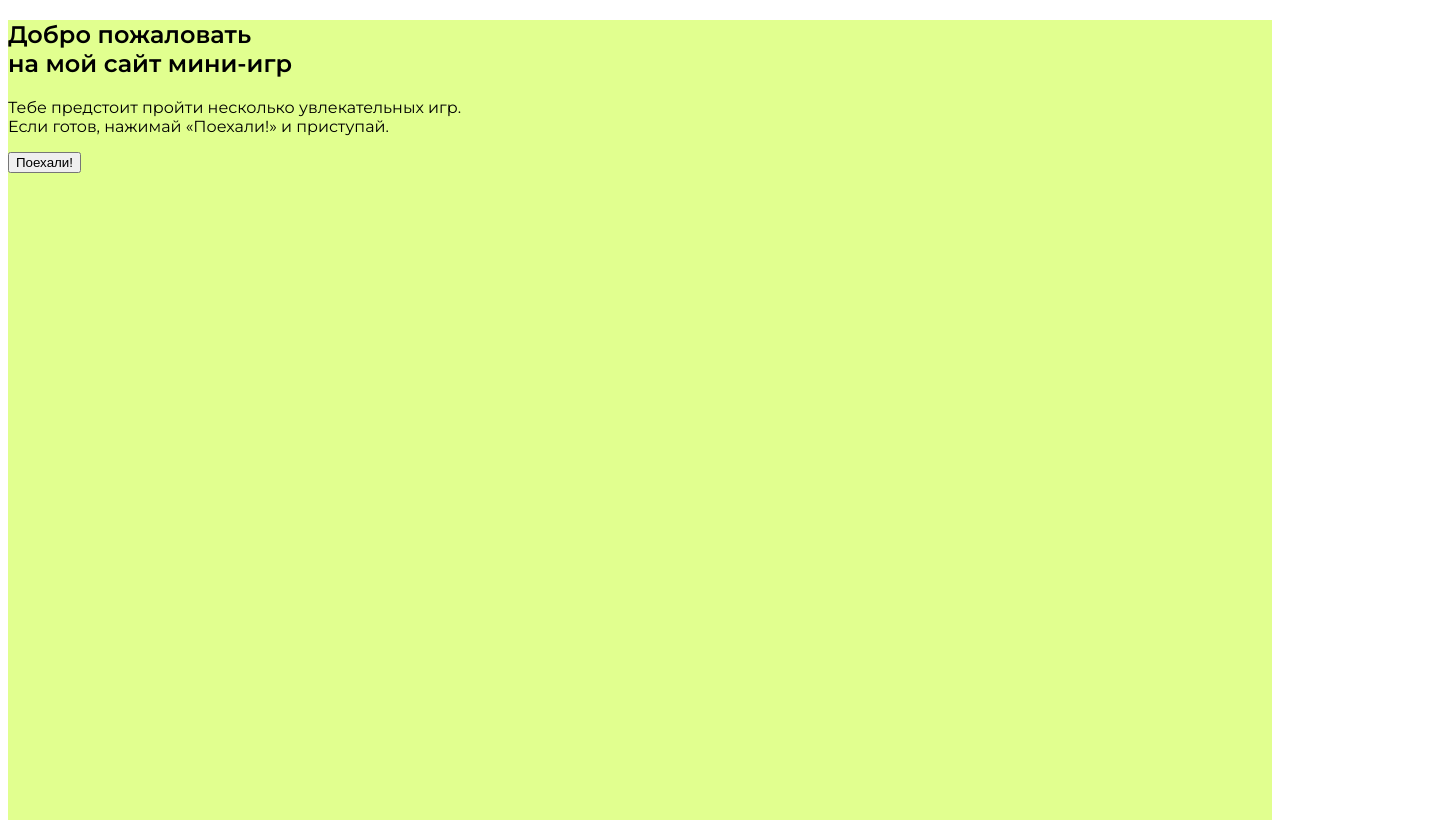
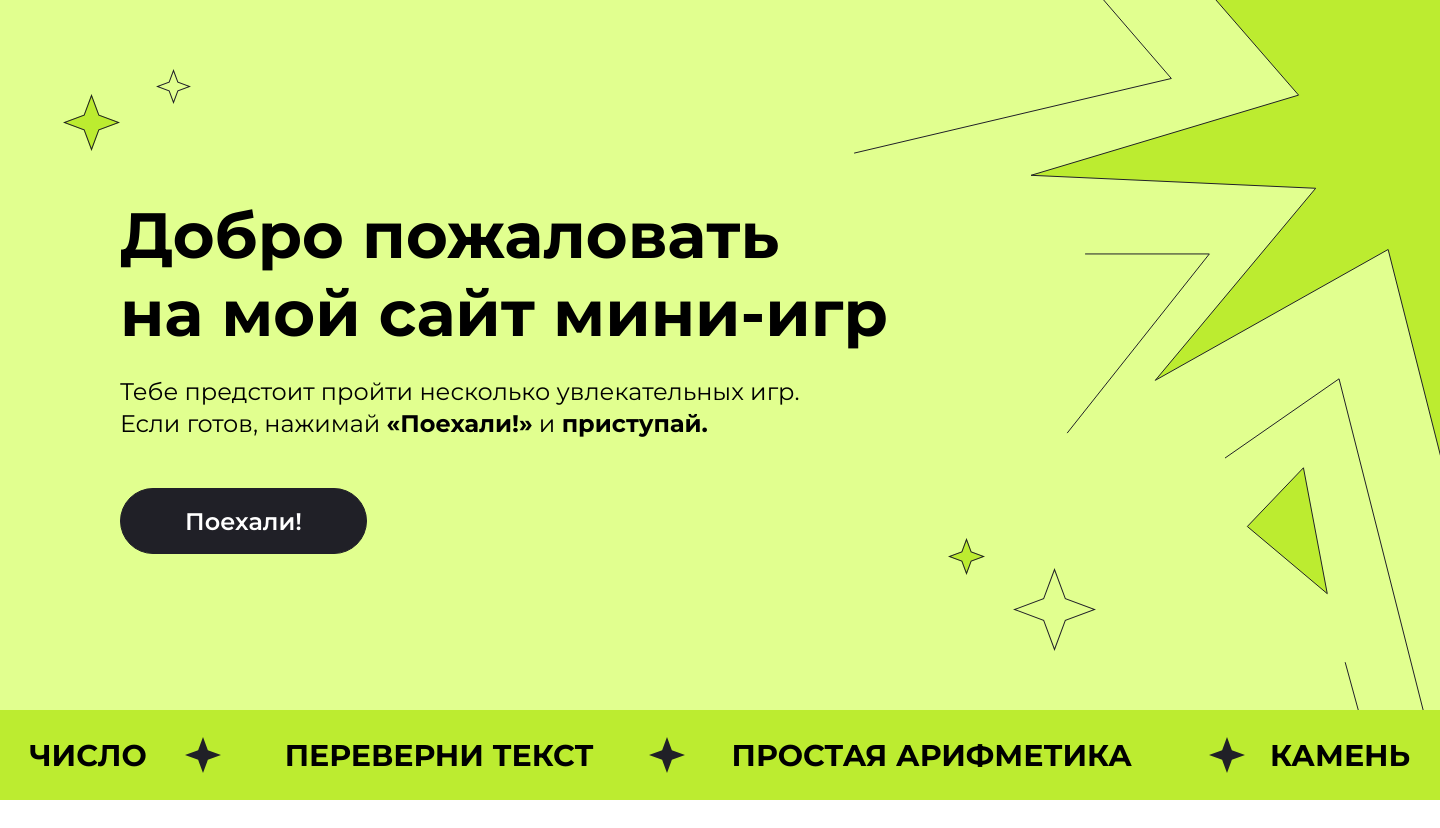
Before and after one commit to MaksimNegorkiy/2-nd-course-hw, a plain HTML site: page index.html in a window 1280 px wide. Shown: the whole page, 1440 px wide, since content can reach past the window. After the commit the page ends 800 px from the top, so only its background shows below. Drawn offline with Linux system fonts and the light colour scheme.

Commit message:
14102024

```diff
--- a/css/style.css
+++ b/css/style.css
@@ -1,3 +1,8 @@
+* {
+  margin: 0;
+  padding: 0;
+}
+
 body {
   font-family: "Montserrat", sans-serif;
 }
@@ -7,9 +12,127 @@ a {
 }
 
 .top {
+  position: absolute;
+  width: 1440px;
   height: 800px;
   background-image: url(../img/background.jpeg);
   background-repeat: no-repeat;
   background-position: center;
   background-size: cover;
+  overflow: hidden;
 }
+
+.star-top2 {
+  position: absolute;
+  left: 63px;
+  top: 94px;
+}
+
+.star-top3 {
+  position: absolute;
+  left: 156px;
+  top: 69px;
+}
+
+.star-top5 {
+  position: absolute;
+  left: 948px;
+  top: 538px;
+}
+
+.star-top4 {
+  position: absolute;
+  left: 1013px;
+  top: 568px;
+}
+
+.vector-group {
+  position: absolute;
+  width: 1074px;
+  height: 1130.46px;
+  left: 854px;
+  top: -333.46px;
+
+}
+
+.title {
+  margin-left: 120px;
+  padding-top: 196px;
+  font-size: 64px;
+  font-weight: 700;
+  line-height: 78px;
+}
+
+.top__text {
+  margin-top: 24px;
+  margin-left: 120px;
+  font-size: 24px;
+  font-weight: 400;
+  line-height: 32px;
+}
+
+.button {
+  margin-top: 48px;
+  margin-left: 120px;
+  width: 247px;
+  height: 66px;
+  font-family: Montserrat;
+  font-size: 24px;
+  font-weight: 600;
+  box-sizing: border-box;
+  border: 1px solid rgb(32, 32, 39);
+  border-radius: 60px;
+  background-color: rgb(32, 32, 39);
+  color: white;
+}
+
+.button:hover {
+  background-color: #fff;
+  color: #000000;
+  cursor: pointer;
+}
+
+.frame {
+  position: relative;
+  margin-top: 156px;
+  height: 90px;
+  background-color: #bcec30;
+}
+
+.frame-text {
+  display: flex;
+  justify-content: center;
+  padding-top: 27px;
+  font-size: 30px;
+  font-weight: 700;
+}
+
+.text-1 {
+  padding-right: 138px;
+}
+
+.text-2 {
+  padding-right: 138px;
+}
+
+.text-3 {
+  padding-right: 138px;
+}
+
+.frame__star-1 {
+  position: absolute;
+  left: 185px;
+  top: 27px;
+}
+
+.frame__star-2 {
+  position: absolute;
+  left: 649px;
+  top: 27px;
+}
+
+.frame__star-3 {
+  position: absolute;
+  right: 195px;
+  top: 27px;
+}
--- a/index.html
+++ b/index.html
@@ -8,7 +8,7 @@
     <link rel="preconnect" href="https://fonts.googleapis.com" />
     <link rel="preconnect" href="https://fonts.gstatic.com" crossorigin />
     <link
-      href="https://fonts.googleapis.com/css2?family=Montserrat:wght@400;500;600&display=swap"
+      href="https://fonts.googleapis.com/css2?family=Montserrat:wght@400;500;600;700&display=swap"
       rel="stylesheet"
     />
     <link rel="stylesheet" href="css/style.css" />
@@ -16,15 +16,35 @@
   <body>
     <div class="top">
       <section class="top__content">
+        <img class="top__content star-top2" src="img/Star2.svg" alt="star2" />
+        <img class="top__content star-top3" src="img/Star3.svg" alt="star3" />
+        <img
+          class="top__content vector-group"
+          src="img/Group1597880565.svg"
+          alt="vectorgroup"
+        />
+        <img class="top__content star-top5" src="img/Star5.svg" alt="star5">
+        <img class="top__content star-top4" src="img/Star4.svg" alt="star4">
         <h1 class="title">
           Добро пожаловать <br />
           на мой сайт мини-игр
         </h1>
         <p class="top__text">
           Тебе предстоит пройти несколько увлекательных игр. <br />
-          Если готов, нажимай «Поехали!» и приступай.
+          Если готов, нажимай <b>«Поехали!»</b> и <b>приступай.</b>
         </p>
         <button class="button">Поехали!</button>
+      </section>
+      <section class="frame">
+        <img class="frame__star-1" src="img/Star.svg" alt="star" />
+        <img class="frame__star-2" src="img/Star.svg" alt="star">
+        <img class="frame__star-3" src="img/Star.svg" alt="star">
+        <section class="frame-text">
+          <section class="text-1">ЧИСЛО</section>
+          <section class="text-2">ПЕРЕВЕРНИ ТЕКСТ</section>
+          <section class="text-3">ПРОСТАЯ АРИФМЕТИКА</section>
+          <section class="text-4">КАМЕНЬ</section>
+        </section>
       </section>
     </div>
   </body>
```
Also changed, not shown: img/Frame2043683043.jpeg (added), img/Group1597880565.svg (added), img/Star.svg (added), img/Star2.svg (added), img/Star3.svg (added), img/Star4.svg (added), img/Star5.svg (added).
